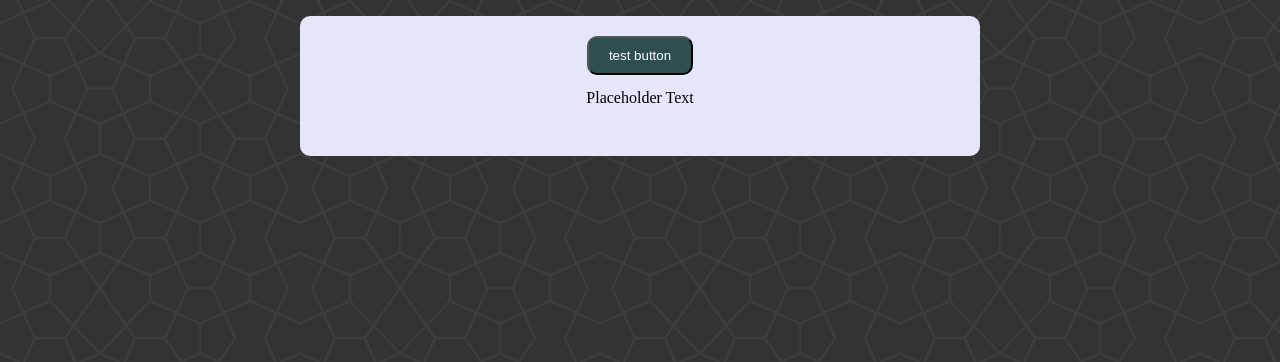
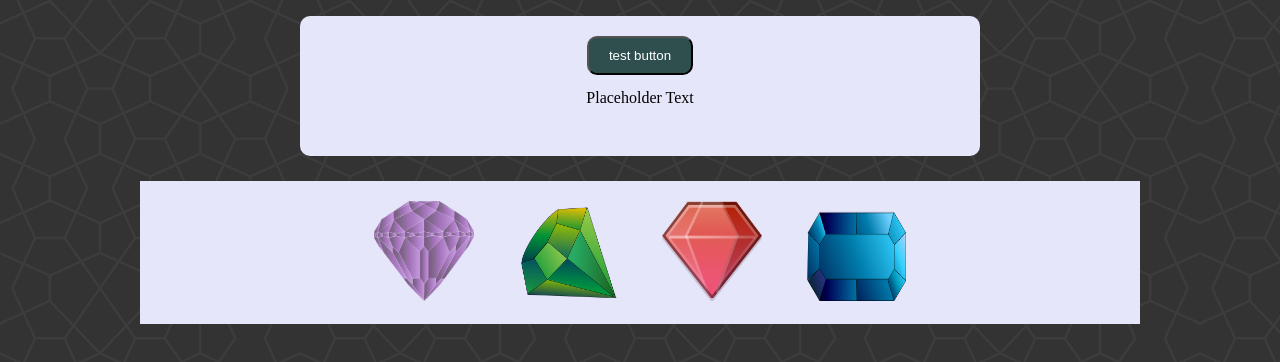
Before and after one commit to almoller/crystal-collector-game, a plain HTML site: page index.html in a window 1280 px wide. Shown: the part 112-474 px from the top of the page. Drawn offline with nearby package versions, Linux system fonts and the light colour scheme.

Commit message:
added crystal images

```diff
--- a/assets/css/style.css
+++ b/assets/css/style.css
@@ -35,3 +35,21 @@ h1 {
 #buttonText {
     margin-top: 15px;
 }
+
+.gemSection {
+    display: block;
+    margin: 0 auto;
+    margin-top: 25px;
+    padding: 20px;
+    text-align: center;
+    width: 75%;
+    background: lavender;
+}
+
+#purpleCrystal,
+#greenCrystal,
+#redCrystal,
+#blueCrystal,
+#whiteCrystal {
+    margin: 0 20px;
+}
--- a/index.html
+++ b/index.html
@@ -26,6 +26,14 @@
                 <h2 id="buttonText">Placeholder Text</h2>
             </div>
         </div>
+
+        <div class="gemSection">
+            <img src="assets/images/purpleCrystal.png" alt="Purple Crystal" id="purpleCrystal" width="100px" height="100px">
+            <img src="assets/images/greenCrystal.png" alt="Green Crystal" id="greenCrystal" width="100px" height="100px">
+            <img src="assets/images/redCrystal.png" alt="Red Crystal" id="redCrystal" width="100px" height="100px">
+            <img src="assets/images/blueCrystal.png" alt="Blue Crystal" id="blueCrystal" width="100px" height="100px">
+            <!--<img src="assets/images/whiteCrystal.jpg" alt="White Crystal" id="whiteCrystal" width="100px" height="100px"> -->
+        </div>
     </div>
 
 
```
Also changed, not shown: assets/images/blueCrystal.png (added), assets/images/greenCrystal.png (added), assets/images/multiple Crystals.png (added), assets/images/purpleCrystal.png (added), assets/images/redCrystal.png (added), assets/images/whiteCrystal.jpg (added).
